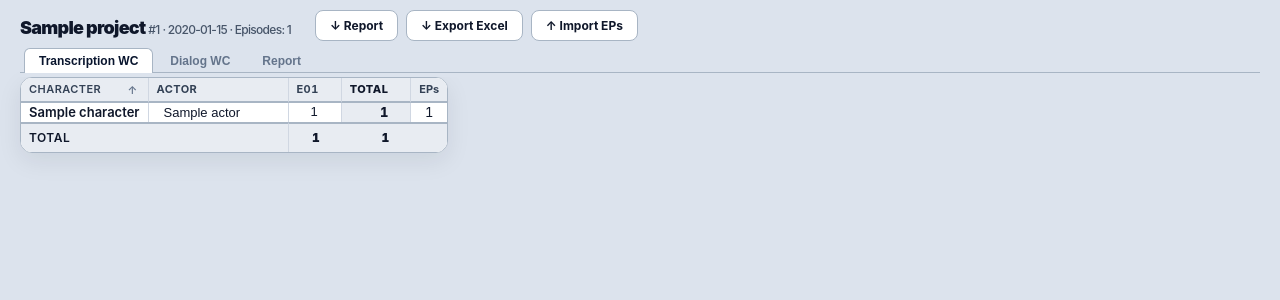
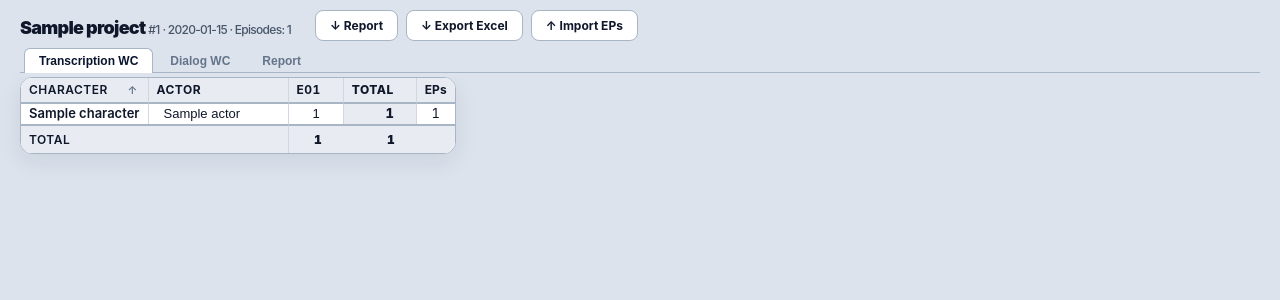
Before and after one commit to lalex321/DubStudio, a FastAPI app: page /projects/1 in a window 1280 px wide. Shown: the part 45-345 px from the top of the page. Run offline with FastAPI, Linux system fonts and the light colour scheme; the visitor is signed in with stand-in values (Sample User, id 1); tables that the repository leaves empty hold one stand-in row (values such as "Sample post"); some libraries are stand-ins or nearby versions.

Commit message:
Make grid headers as dark as body text, bump to 12px
Headers were painted with --heading (#334155) at 11px, while body cells
inherit --text (#0f172a) at 13px — reversing the usual hierarchy where
the header anchors the column and the content sits slightly lighter
below. Equalize the darkness (--text) and push headers to 12px so
CHARACTER/ACTOR no longer look washed out next to ACHARA/Margarita.

Co-Authored-By: Claude Opus 4.7 (1M context) <noreply@anthropic.com>

```diff
--- a/static/styles.css
+++ b/static/styles.css
@@ -403,11 +403,11 @@ a:hover { color: var(--primary-hover); }
   top: 44px; /* stacks below .topbar */
   z-index: 2;
   background: var(--head);
-  color: var(--heading);
+  color: var(--text);
   font-weight: 700;
   text-align: left;
   padding: 6px 10px;
-  font-size: 11px;
+  font-size: 12px;
   letter-spacing: 0.04em;
   text-transform: uppercase;
   border-bottom: 2px solid var(--line);
@@ -631,7 +631,7 @@ a:hover { color: var(--primary-hover); }
 }
 .grid-pivot thead th {
   padding: 4px 8px;
-  font-size: 11px;
+  font-size: 12px;
   line-height: 1.3;
 }
 
```
